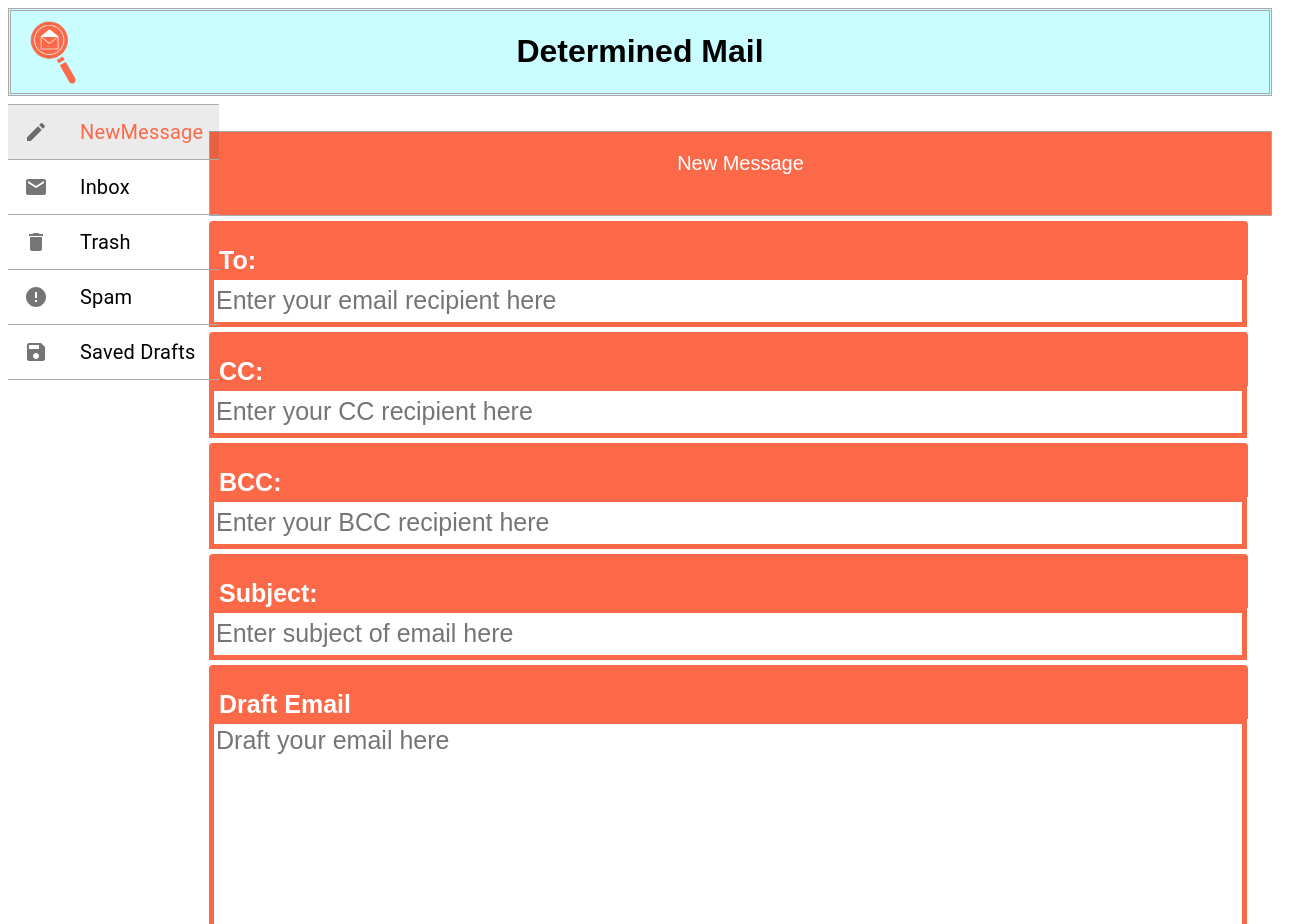
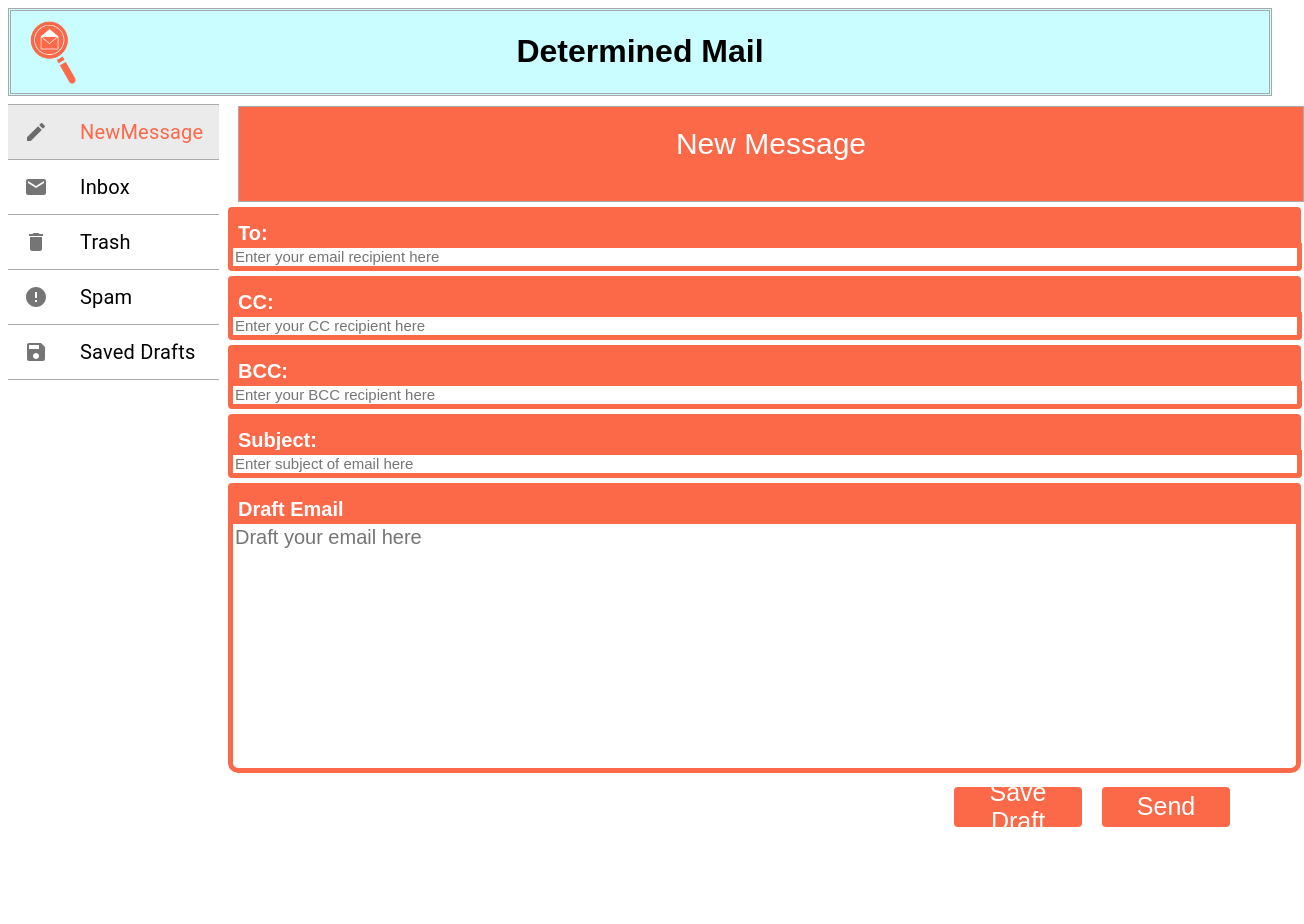
Before and after one commit to igreen1/determined-mail, a React (Create React App) app: page /new in a window 1280 px wide. Shown: the top 924 px of the page, 1304 px wide, since content can reach past the window. After the commit the page ends 845 px from the top, so only its background shows below. Built offline with nearby package versions, Linux system fonts and the light colour scheme.

Commit message:
Updated WriteEmail.css and ReadEMail.css and App.css

```diff
--- a/src/App.css
+++ b/src/App.css
@@ -13,9 +13,10 @@
   display: flex;
   flex-direction: column;
   align-items: top;
-  margin-left: 201px;
+  margin-left: 230px;
   margin-top: -257px;
   font-size: 20px;
+  width: 82.5vw;
 }
 
 .select {
@@ -36,13 +37,16 @@
 }
 
 .page-header {
-  font-family: Arial, Helvetica, sans-serif;
+  font-family: Braille, arial;
+  font-size: 30px;
   padding: 20px;
   padding-bottom: 40px;
   background-color: #fb6949;
   color: white;
   border: 1px #aaaaaa solid;
   text-align: center;
+  margin-top: -25px;
+  width: 80vw;
 }
 
 .logo {
--- a/src/components/WriteEmail.css
+++ b/src/components/WriteEmail.css
@@ -1,45 +1,45 @@
 .input {
   display: flex;
   flex-direction: column;
-  margin-left: 201px;
+  margin-left: 220px;
   margin-right: 0px;
   background-color: #fff;
-  height: 5vh;
-  width: 80vw;
-  border: 0px 0px 4px 4px;
+  height: 2vh;
+  width: 82.8vw;
+  border-radius: 0px 0px 4px 4px;
   display: inline-block;
   border: 5px solid;
   border-color: #fb6949;
-  font-family: arial;
-  font-size: 25px;
+  font-family: 'Braille', arial;
+  font-size: 15px;
   color: #000;
 }
 
 .label {
   display: flex;
-  margin-left: 201px;
+  margin-left: 220px;
   margin-top: 5px;
   background-color: #fb6949;
-  height: 3vh;
-  width: 79.58vw;
+  height: 2vh;
+  width: 82.3vw;
   border-radius: 4px 4px 0px 0px;
-  font-family: arial;
-  font-size: 25px;
+  font-family: 'Braille', arial;
+  font-size: 20px;
   color: #fff;
-  padding: 25px 10px 5px 10px;
+  padding: 15px 10px 5px 10px;
 }
 
 .draftEmail {
   display: flex;
-  margin-left: 201px;
+  margin-left: 220px;
   resize: none;
   background-color: #fff;
-  height: 50vh;
-  width: 80vw;
+  height: 30vh;
+  width: 82.7vw;
   display: inline-block;
   border-radius: 0px 0px 10px 10px;
   font-family: arial;
-  font-size: 25px;
+  font-size: 20px;
   border: 5px solid;
   border-color: #fb6949;
   color: #000;
@@ -47,8 +47,6 @@
 
 .button {
   display: flex;
-  margin-left: 201px;
-  margin-top: -257px;
   background-color: #fb6949;
   border-radius: 4px;
   color: #fff;
@@ -57,25 +55,18 @@
   height: 5vh;
   align-items: center;
   justify-content: center;
-  margin: 5px;
+  margin: 10px;
   border: none;
 }
 
 .buttonContainer {
   display: flex;
-  margin-top: 7px;
-  display: flex;
   flex-direction: row-reverse;
-  width: 90vw;
-  margin-top: 5px;
-  padding: 2px;
+  padding-right: 2.5vw;
 }
 
 .textFieldContainer {
   display: flex;
-  margin-left: 201px;
-  margin-top: 20px;
-  display: flex;
   flex-direction: column;
   width: 180vw;
 }
--- a/src/components/pages/ReadEmail.css
+++ b/src/components/pages/ReadEmail.css
@@ -1,26 +1,30 @@
 .metadata {
-  font-size: 25px;
-  font-family: arial;
+  display: flex;
+  flex-direction: column;
+  font-size: 15px;
+  font-family: Arial;
   color: white;
   background-color: #fb6949;
   margin-left: 220px;
-  margin-top: -275px;
-  border-radius: 10%;
-  height: 20vh;
+  margin-top: -280px;
+  height: 12vh;
   width: 82vw;
   align-items: center;
   text-align: center;
-  padding: 8px 0px 8px 0px;
+  padding: 8px 0px 0px 0px;
 }
 
 .emailBody {
+  display: flex;
   font-size: 30px;
   font-family: Arial;
   color: black;
   margin-left: 220px;
-  border-radius: 10%;
+  border: 5px solid #fb6949;
   height: 20vh;
-  width: 82vw;
+  width: 80vw;
+  margin-top: 20px;
+  padding: 10px;
   align-items: center;
-  text-align: left;
+  text-align: center;
 }
```
